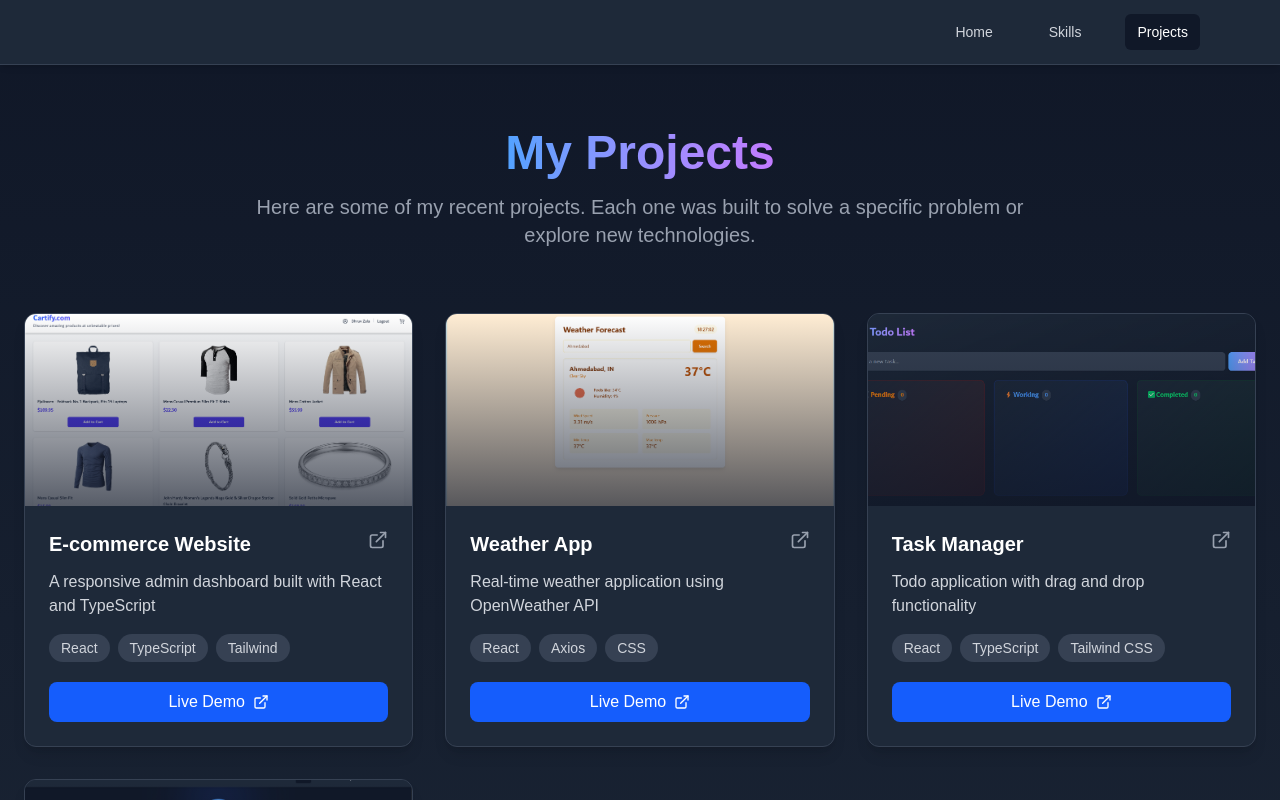
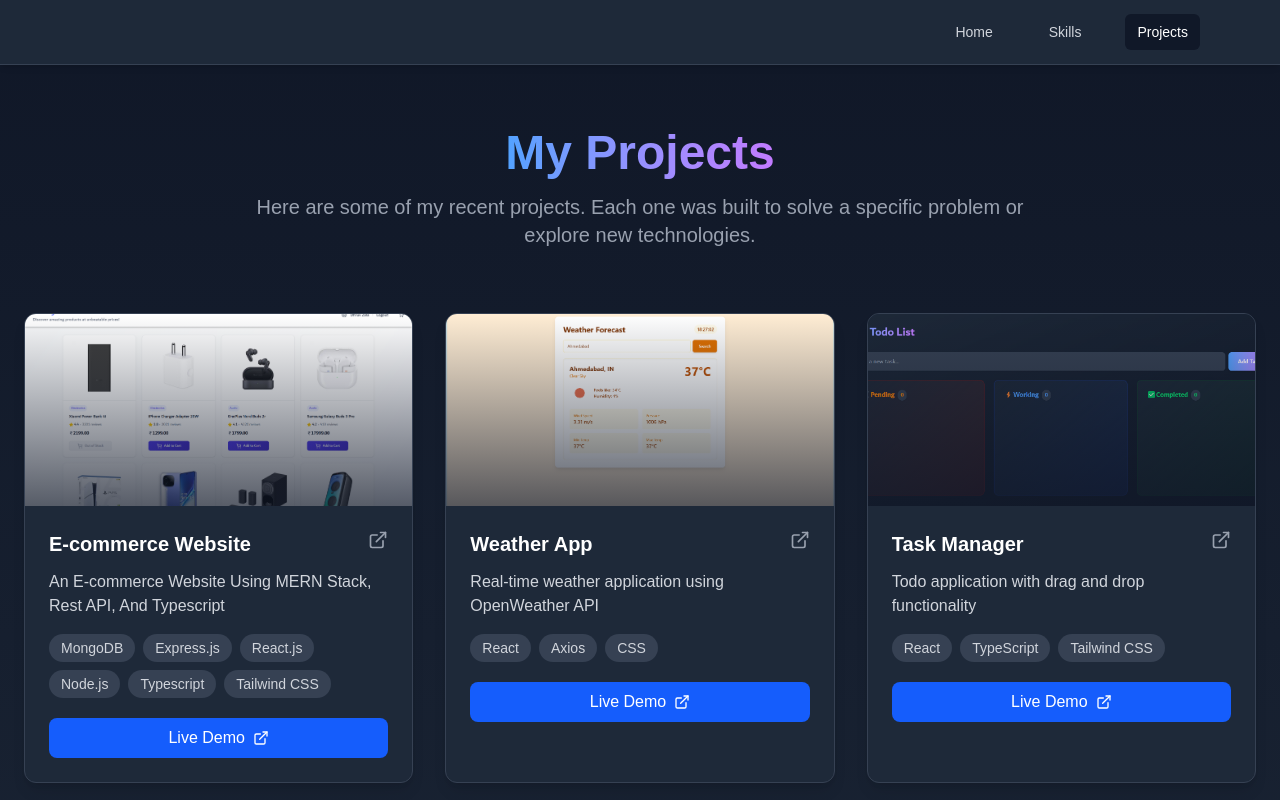
Before and after one commit to DhruvZala/my-portfolio, a React (Vite) app: page / in a window 1280 px wide. Both pictures are taken after a click on the button "Projects". Shown: the top 800 px of the page. Built offline with nearby package versions, Linux system fonts and the light colour scheme.

Commit message:
Project Update

```diff
--- a/src/components/Projects/Projects.tsx
+++ b/src/components/Projects/Projects.tsx
@@ -117,10 +117,10 @@ const Projects = () => {
       id: 1,
       title: "E-commerce Website",
       description:
-        "A responsive admin dashboard built with React and TypeScript",
-      tags: ["React", "TypeScript", "Tailwind"],
-      link: "https://cartify-rho-six.vercel.app/",
-      image: "Screenshot 2025-03-31 130817.png",
+        "An E-commerce Website Using MERN Stack, Rest API, And Typescript",
+      tags: ["MongoDB", "Express.js", "React.js", "Node.js", "Typescript", "Tailwind CSS"],
+      link: "https://cartify-frontend-mc7m.onrender.com/",
+      image: "Screenshot 2025-04-26 161910.png",
     },
     {
       id: 2,
```
Also changed, not shown: public/Screenshot 2025-03-31 130817.png (deleted), public/Screenshot 2025-04-26 161910.png (added).
